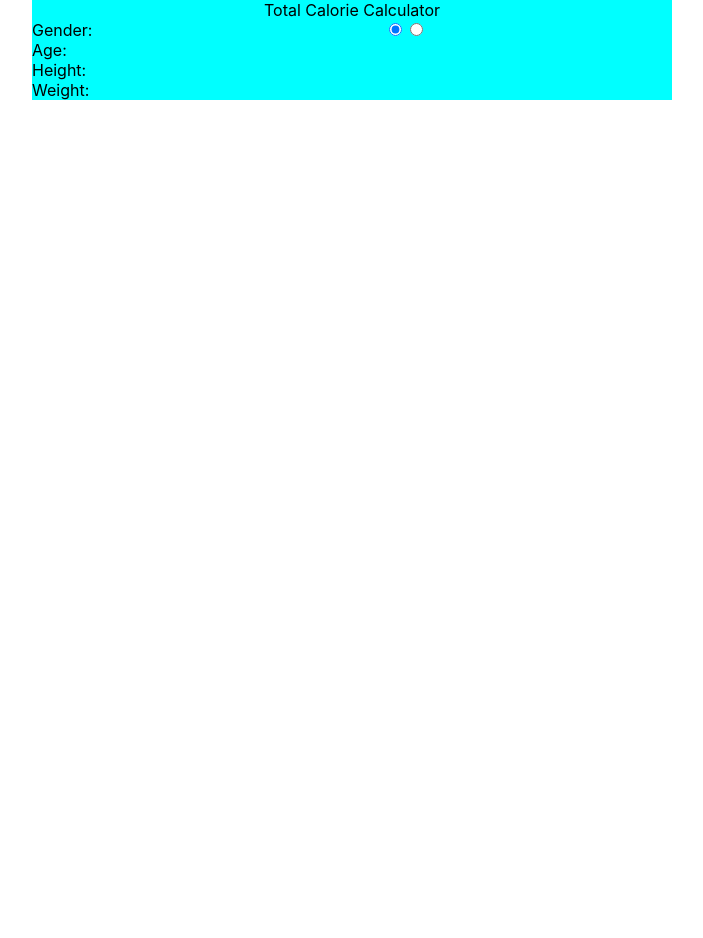
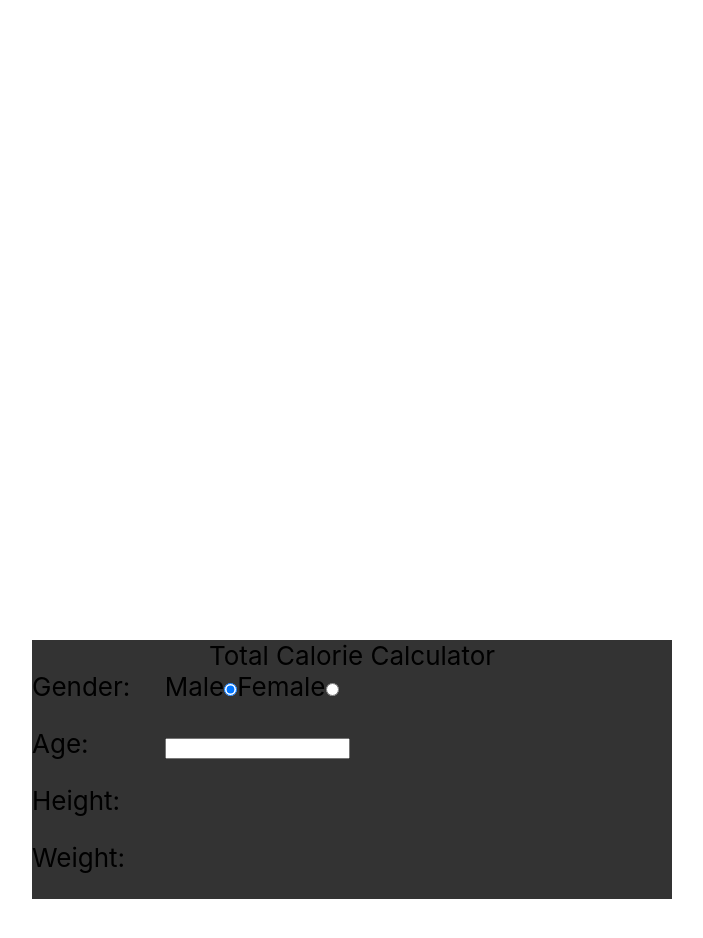
Before and after one commit to turkaytunc/total-calorie-calculator, a React (Create React App) app: page / in a window 1280 px wide. Shown: the top 938 px of the page, without its empty margins (288-991 px from the left). Before the commit the page ends 800 px from the top, so only its background shows below. Built offline with nearby package versions, Linux system fonts and the light colour scheme.

Commit message:
update layout

```diff
--- a/src/app.scss
+++ b/src/app.scss
@@ -1,17 +1,13 @@
 .app {
   text-align: center;
   width: 50%;
-  background-color: cyan;
-  margin: 0 auto;
+  background-color: #333;
+  margin: 50% auto;
+  font-size: calc(10px + 2vmin);
 }
 
-.App-header {
-  background-color: #282c34;
-  min-height: 100vh;
-  display: flex;
-  flex-direction: column;
-  align-items: center;
-  justify-content: center;
-  font-size: calc(10px + 2vmin);
-  color: white;
+@media screen and (max-width: 520px) {
+  .app {
+    width: 100%;
+  }
 }
--- a/src/components/input-renderer/InputRenderer.jsx
+++ b/src/components/input-renderer/InputRenderer.jsx
@@ -9,9 +9,9 @@ export const InputRenderer = () => {
     setMesurements({ ...mesurements, gender: e.target.value });
 
   return (
-    <div className="input-container">
+    <div className="container">
       <div className="label-container">
-        <label htmlFor="gender" className="mesurements-label">
+        <label htmlFor="select-gender" className="mesurements-label">
           Gender:{' '}
         </label>
         <label htmlFor="age" className="mesurements-label">
@@ -24,7 +24,10 @@ export const InputRenderer = () => {
           Weight:{' '}
         </label>
       </div>
+      <div className="input-container">
         <div className="select-gender">
+          <label htmlFor="gender-male">
+            Male
             <input
               checked={mesurements.gender === 'male'}
               value="male"
@@ -33,6 +36,9 @@ export const InputRenderer = () => {
               id="gender-male"
               onChange={(e) => handleGenderChange(e)}
             />
+          </label>
+          <label htmlFor="gender-female">
+            Female
             <input
               checked={mesurements.gender === 'female'}
               value="female"
@@ -41,6 +47,11 @@ export const InputRenderer = () => {
               id="gender-female"
               onChange={(e) => handleGenderChange(e)}
             />
+          </label>
+        </div>
+        <div className="select-age">
+          <input type="number" className="age" />
+        </div>
       </div>
     </div>
   );
--- a/src/components/input-renderer/input-renderer.scss
+++ b/src/components/input-renderer/input-renderer.scss
@@ -1,4 +1,4 @@
-.input-container {
+.container {
   display: grid;
   grid-template-columns: 1fr 5fr;
 }
@@ -7,4 +7,19 @@
   display: flex;
   flex-direction: column;
   align-items: flex-start;
+
+  > label {
+    padding-bottom: 1em;
+  }
 }
+
+.input-container {
+  display: flex;
+  flex-direction: column;
+  align-items: flex-start;
+  margin-left: 1em;
+
+  > div {
+    padding-bottom: 1em;
+  }
+}
--- a/src/index.scss
+++ b/src/index.scss
@@ -1,3 +1,10 @@
+*,
+*::after,
+*::before {
+  box-sizing: border-box;
+  margin: 0;
+}
+
 body {
   margin: 0;
   font-family: -apple-system, BlinkMacSystemFont, 'Segoe UI', 'Roboto', 'Oxygen',
```
Lines whose indentation alone changed are shown as unchanged.
